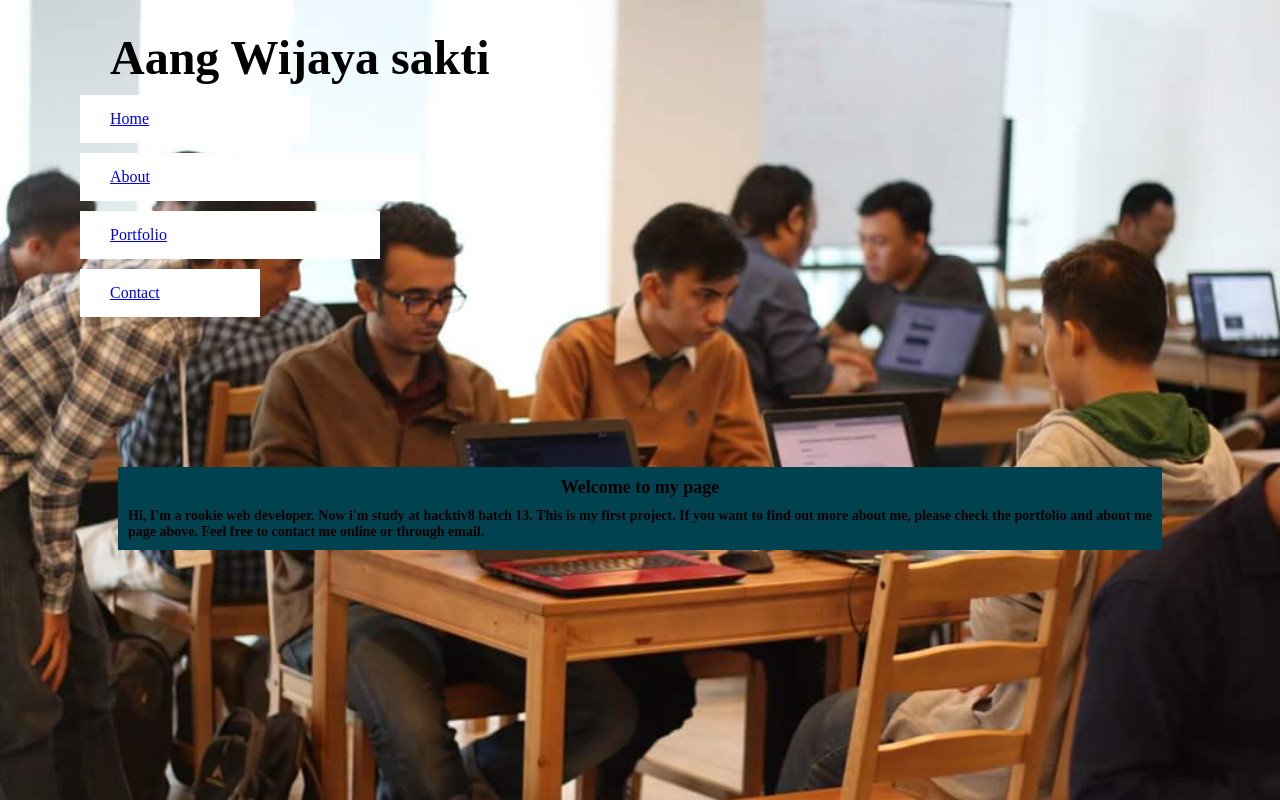
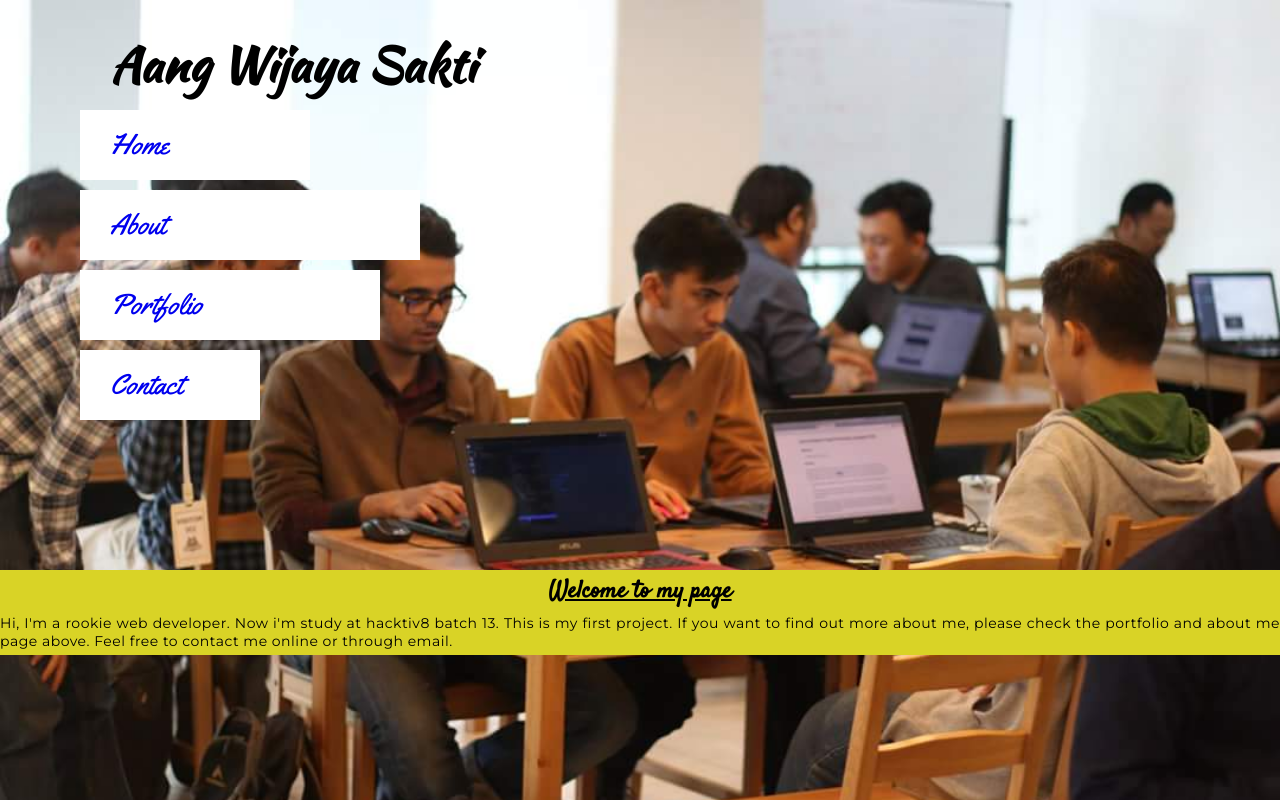
Before and after one commit to angrha/aangwijayasakti.github.io, a plain HTML site: page index.html in a window 1280 px wide. Drawn offline with Linux system fonts and the light colour scheme.

Commit message:
abis ganti font

```diff
--- a/assets/css/style.css
+++ b/assets/css/style.css
@@ -5,6 +5,7 @@
 }
 
 h1 {
+  font-family: 'Kaushan Script', cursive;
   font-size: 300%;
   padding-left: 110px;
 }
@@ -14,6 +15,8 @@ nav ul li {
     display: block;
     list-style: none;
     padding: 15px;
+    font-family: 'Yellowtail', cursive;
+    font-size: 1.8em;
 }
 
 ul {
@@ -52,6 +55,7 @@ header {
 }
 
 .menu:link {
+  text-decoration: none;
   background-size: 15px;
   padding: 10px;
   margin: 5px;
@@ -62,34 +66,37 @@ background-image: url ('../img/bercak.jpg');
 }
 
 .menu:hover {
-  background-color: yellow;
+  background-color: #4cf09e;
 }
 
 body {
-
   background: url('../img/img-back.jpg');
   background-size: cover;
   background-repeat: no-repeat;
   padding-top: 30px;
 }
 
+
 .container {
-    background-color: #014250;
-    padding: 10px 10px 0px 10px ;
-    width: 80%;
+    background-color: #d9d326;
+    width: 100%;
     margin: auto;
 }
 
-h2 {
-  font-color: #fff;
-  font-size: 18px;
+#hh {
+  font-family: 'Satisfy', cursive;
+  font-size: 24px bold;
   width: 100%;
   text-align: center;
+  padding-top: 5px;
+  text-decoration: underline;
 }
 
 p {
-  width: 100%;
-  padding: 10px 0px;
+  font-family: 'Montserrat', sans-serif;
   font-size: 14px;
   text-align: justify;
+  letter-spacing: 0.5px;
+  width: 100%;
+  padding: 5px 0px;
 }
--- a/index.html
+++ b/index.html
@@ -6,10 +6,11 @@
         My Website
     </title>
 <link href="assets/css/style.css" rel="stylesheet" type="text/css" />
+<link href="https://fonts.googleapis.com/css?family=Kaushan+Script|Montserrat|Satisfy|Yellowtail" rel="stylesheet">
 </head>
 <body>
   <div class="name">
-    <h1> Aang Wijaya sakti </h1>
+    <h1> Aang Wijaya Sakti </h1>
   </div>
 
 <header>
@@ -38,8 +39,11 @@
         </ul>
     </nav>
 </header>
+
 <div class="container">
+  <div id="hh">
     <h2> Welcome to my page <h2>
+</div>
       <p> Hi, I'm a rookie web developer. Now i'm study at hacktiv8 batch 13.
         This is my first project. If you want to find out more about me,
         please check the portfolio and about me page above. Feel free to contact
```
